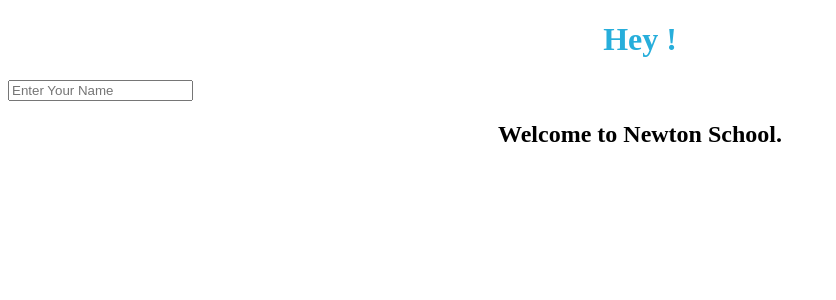
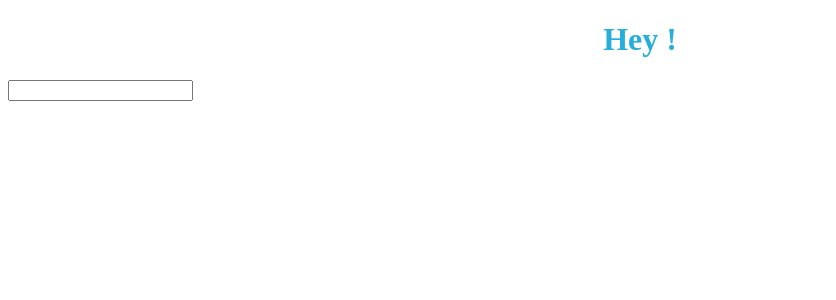
Before and after one commit to Someshkatle/Greetings-with-Props---NPM-NPM-Scripts-What-is-virtual-dom-React-Basics-Wha---a73t5cqml0oe, a React app: page / in a window 1280 px wide. Shown: the top 300 px of the page, without its empty margins (0-836 px from the left). Built offline with nearby package versions, Linux system fonts and the light colour scheme.

Commit message:
Update App.js

```diff
--- a/src/components/App.js
+++ b/src/components/App.js
@@ -15,8 +15,7 @@ const App = () => {
   return (
     <>
     <Welcome name={name} />
-    <input type="text" value={name} placeholder="Enter Your Name" onChange={getData}/>
-    <h2>Welcome to Newton School.</h2>
+    <input type="text" value={name} onChange={getData}/>
     </>
   )
 }
```
